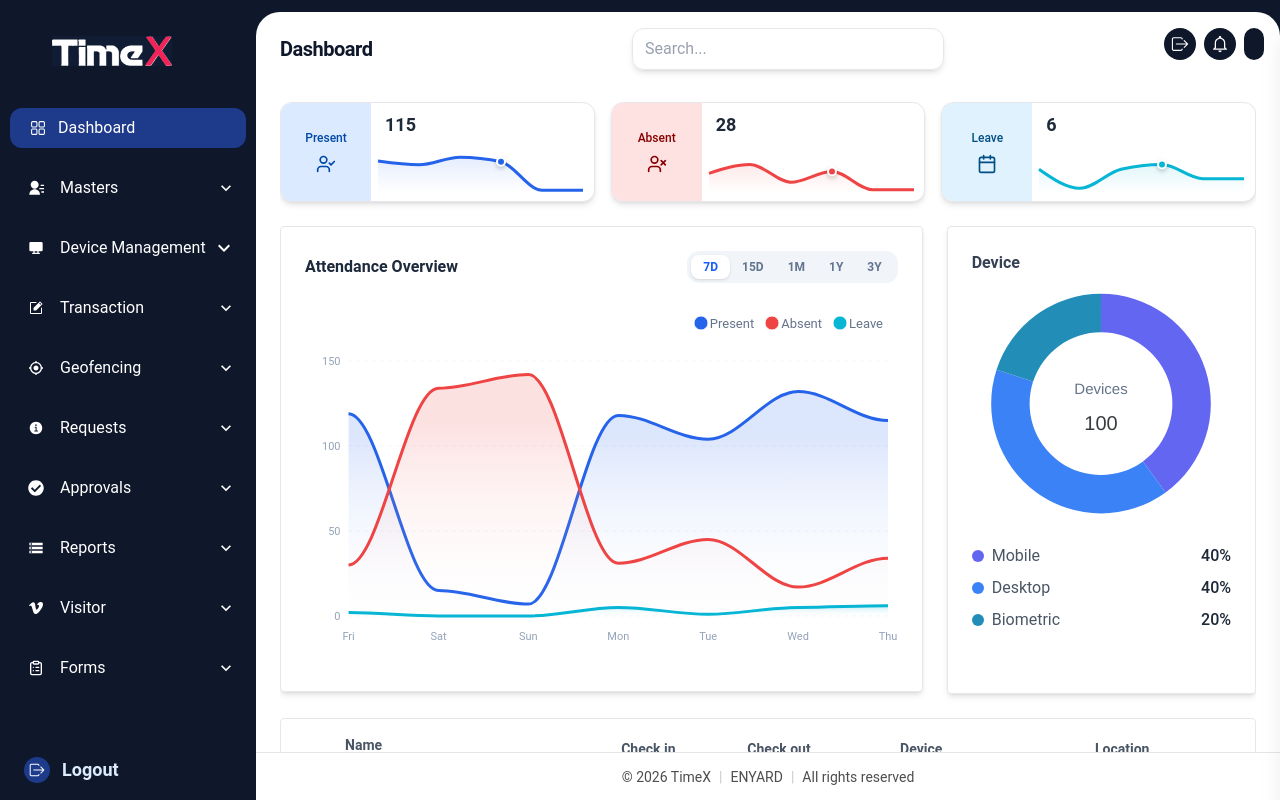
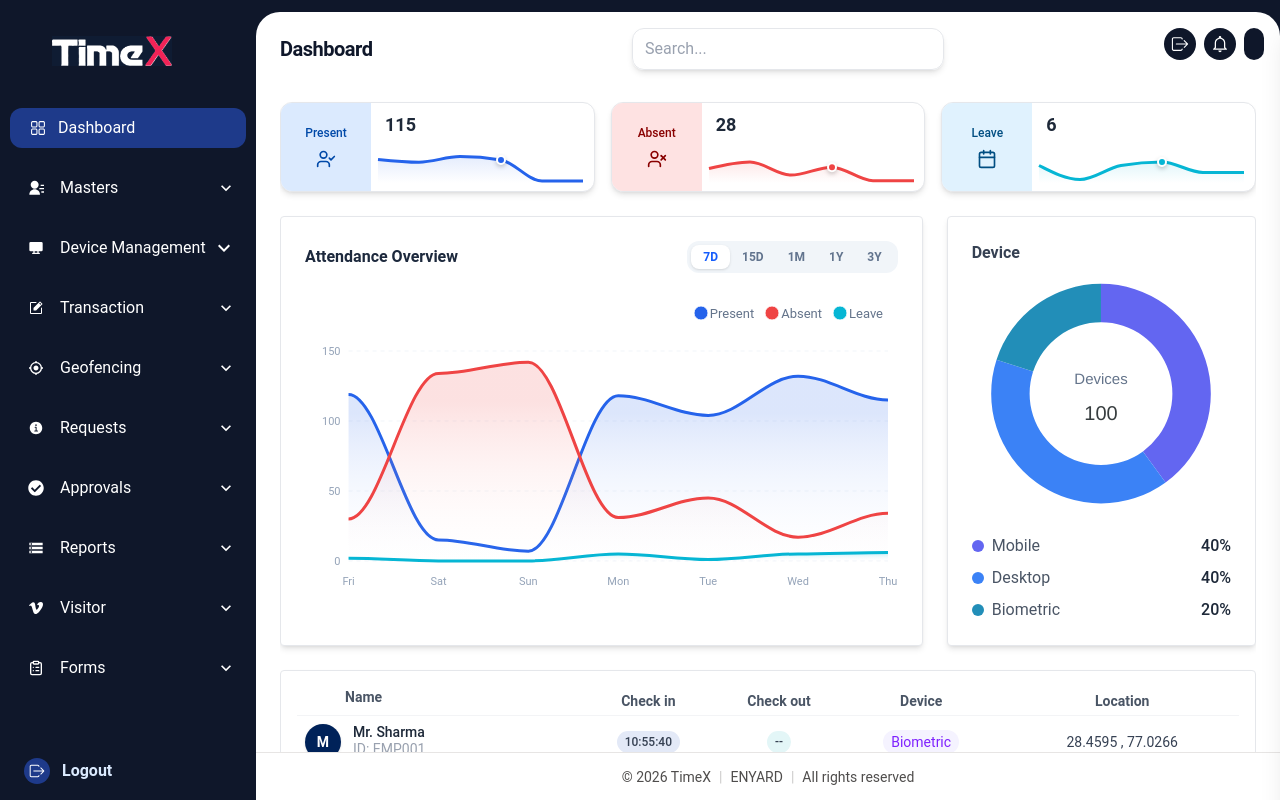
Before and after one commit to Enyard-Groups/TimeX, a React (Vite) app in the folder frontend/: page /dashboard in a window 1280 px wide. Built offline with nearby package versions, Linux system fonts and the light colour scheme; sample sign-in values are in the browser's storage.

Commit message:
Updated Sidebar size Attendance overview

```diff
--- a/frontend/src/components/AttendanceLineChart.jsx
+++ b/frontend/src/components/AttendanceLineChart.jsx
@@ -184,7 +184,7 @@ const AttendanceLineChart = ({ attendanceData = [] }) => {
           ))}
         </div>
       </div>
-      <Chart options={options} series={series} type="area" height={345} />
+      <Chart options={options} series={series} type="area" height={300} />
     </div>
   );
 };
--- a/frontend/src/components/DeviceStats.jsx
+++ b/frontend/src/components/DeviceStats.jsx
@@ -70,7 +70,7 @@ const DeviceStats = ({ data = [] }) => {
 
   return (
     <div className="flex justify-center overflow-hidden">
-      <div className="bg-white rounded-xl p-4 h-[450px] w-full max-w-sm">
+      <div className="bg-white rounded-xl p-4 h-[400px] w-full max-w-sm">
         {/* Title */}
         <div className="flex justify-between items-center mb-3">
           <h3 className="text-md font-semibold text-gray-700">Device</h3>
--- a/frontend/src/components/EmployeeAttendance.jsx
+++ b/frontend/src/components/EmployeeAttendance.jsx
@@ -92,7 +92,7 @@ const EmployeeAttendance = ({ attendanceData = [] }) => {
         {stats.map((item, index) => (
           <div
             key={index}
-            className="bg-white rounded-xl shadow-md flex items-center justify-between overflow-hidden relative h-[100px] border border-gray-200"
+            className="bg-white rounded-xl shadow-md flex items-center justify-between overflow-hidden relative h-[90px] border border-gray-200"
           >
             <h3 className="text-lg font-bold text-gray-800 absolute top-2 left-26 z-20">
               {item.value}
--- a/frontend/src/components/Sidebar.jsx
+++ b/frontend/src/components/Sidebar.jsx
@@ -104,7 +104,7 @@ const Sidebar = ({ user }) => {
       <div className="p-4 mt-4">
         <button
           onClick={handleLogout}
-          className="w-full xl:text-lg flex pl-2 items-center gap-2 font-semibold text-blue-100 hover:text-white transition-all gap-3"
+          className="w-full xl:text-base flex pl-2 items-center gap-2 font-semibold text-blue-100 hover:text-white transition-all gap-3"
         >
           <span className="text-lg bg-[#1E3A8A] rounded-full p-1 text-white">
             <IoIosLogOut />
```
